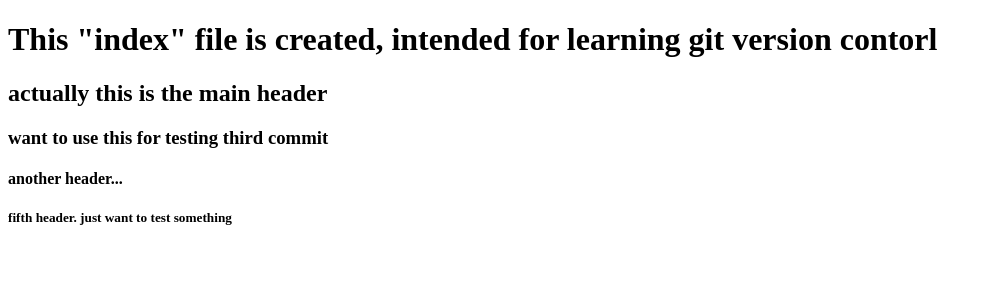
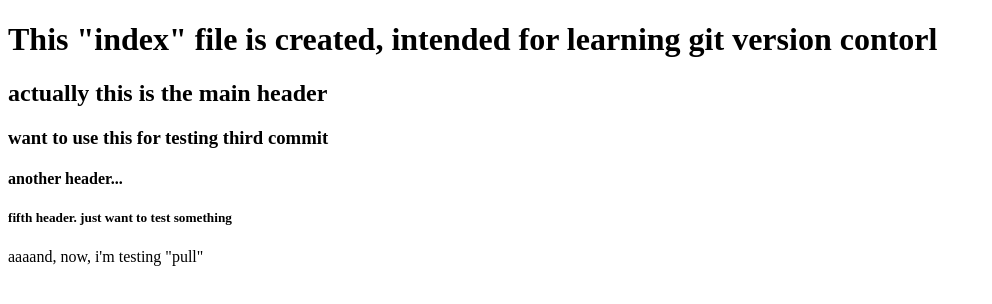
Before and after one commit to CoderAltin/myFirstRepository, a plain HTML site: page index.html in a window 1280 px wide. Shown: the whole page, without its empty margins (0-992 px from the left). Drawn offline with Linux system fonts and the light colour scheme.

Commit message:
Update index.html
Add an optional extended description..

```diff
--- a/index.html
+++ b/index.html
@@ -11,5 +11,7 @@
     <h3>want to use this for testing third commit</h3>
     <h4>another header...</h4>
     <h5>fifth header. just want to test something</h5>
+
+    <p>aaaand, now, i'm testing "pull"</p>
 </body>
 </html>
```
